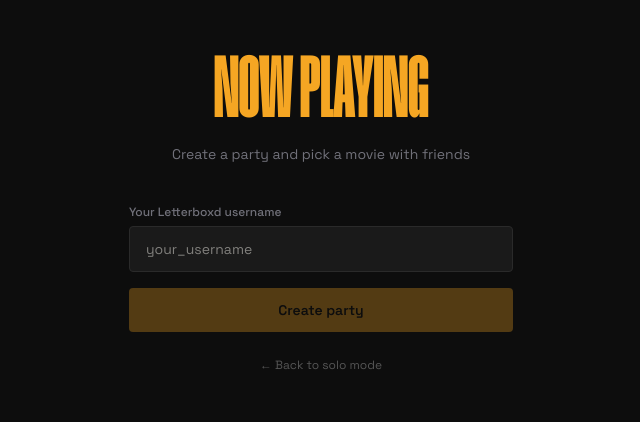
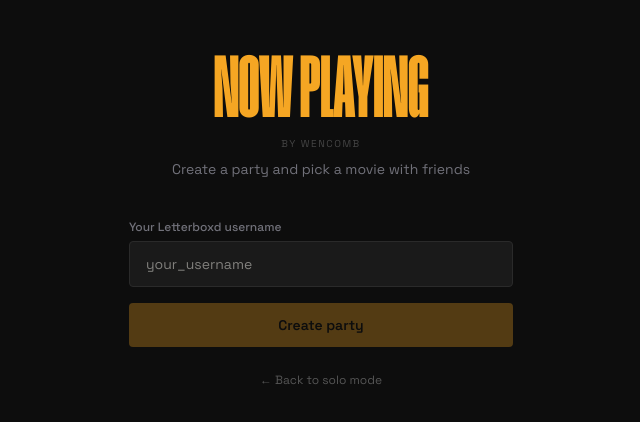
Before and after one commit to tyccombs/NowPlaying, a Next.js app: page /party/new in a window 1280 px wide. Shown: the top 422 px of the page, without its empty margins (319-959 px from the left). Built offline with nearby package versions, Linux system fonts and the light colour scheme.

Commit message:
Add "by wencomb" byline under the Now Playing wordmark
Small branding credit under the H1 on all three pages (solo, party
create, party room), linking out to wencomb.com.

```diff
--- a/app/page.tsx
+++ b/app/page.tsx
@@ -207,6 +207,15 @@
         >
           Now Playing
         </h1>
+        <a
+          href="https://wencomb.com"
+          target="_blank"
+          rel="noopener noreferrer"
+          className="block text-[10px] uppercase transition-colors hover:opacity-80"
+          style={{ color: '#444', letterSpacing: '0.15em' }}
+        >
+          by wencomb
+        </a>
         <p className="mt-2 text-sm" style={{ color: '#71717a' }}>
           Pick a movie from your Letterboxd watchlist that&apos;s streaming tonight
         </p>
--- a/app/party/[id]/page.tsx
+++ b/app/party/[id]/page.tsx
@@ -336,6 +336,15 @@
             Now Playing
           </h1>
         </Link>
+        <a
+          href="https://wencomb.com"
+          target="_blank"
+          rel="noopener noreferrer"
+          className="block text-[10px] uppercase transition-colors hover:opacity-80"
+          style={{ color: '#444', letterSpacing: '0.15em' }}
+        >
+          by wencomb
+        </a>
         <p className="mt-2 text-sm" style={{ color: '#71717a' }}>
           Party mode
         </p>
--- a/app/party/new/page.tsx
+++ b/app/party/new/page.tsx
@@ -44,6 +44,15 @@
         >
           Now Playing
         </h1>
+        <a
+          href="https://wencomb.com"
+          target="_blank"
+          rel="noopener noreferrer"
+          className="block text-[10px] uppercase transition-colors hover:opacity-80"
+          style={{ color: '#444', letterSpacing: '0.15em' }}
+        >
+          by wencomb
+        </a>
         <p className="mt-2 text-sm" style={{ color: '#71717a' }}>
           Create a party and pick a movie with friends
         </p>
```
